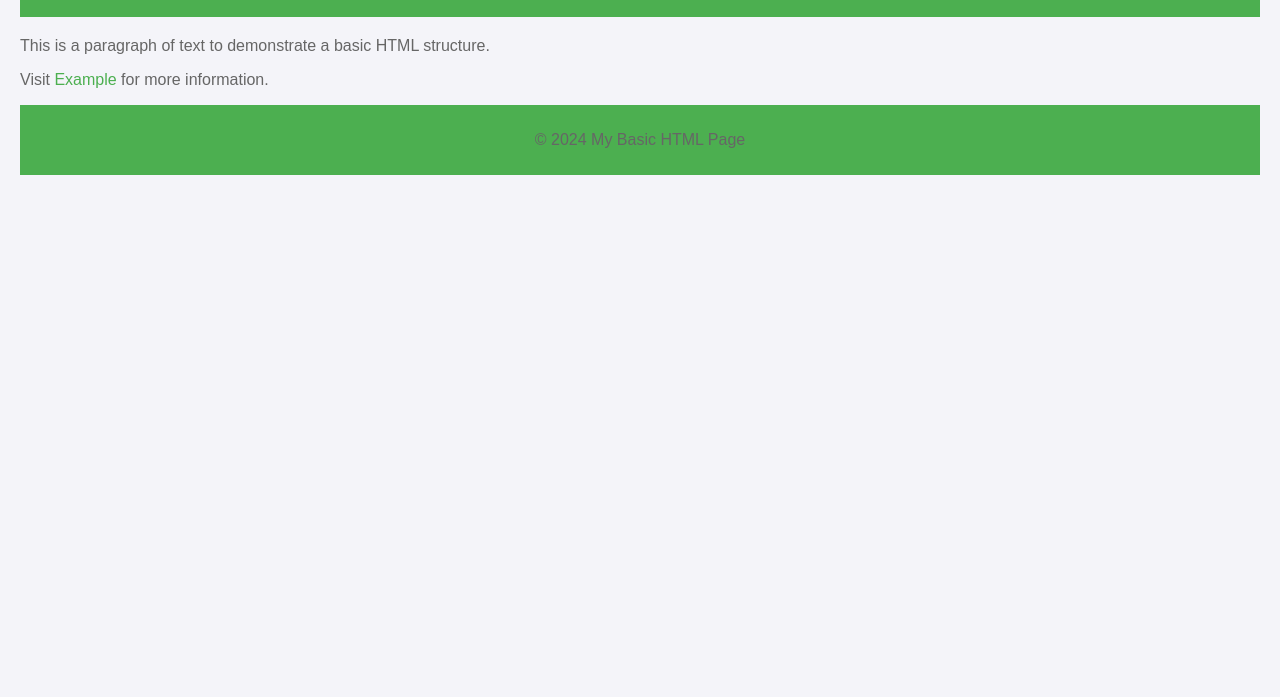
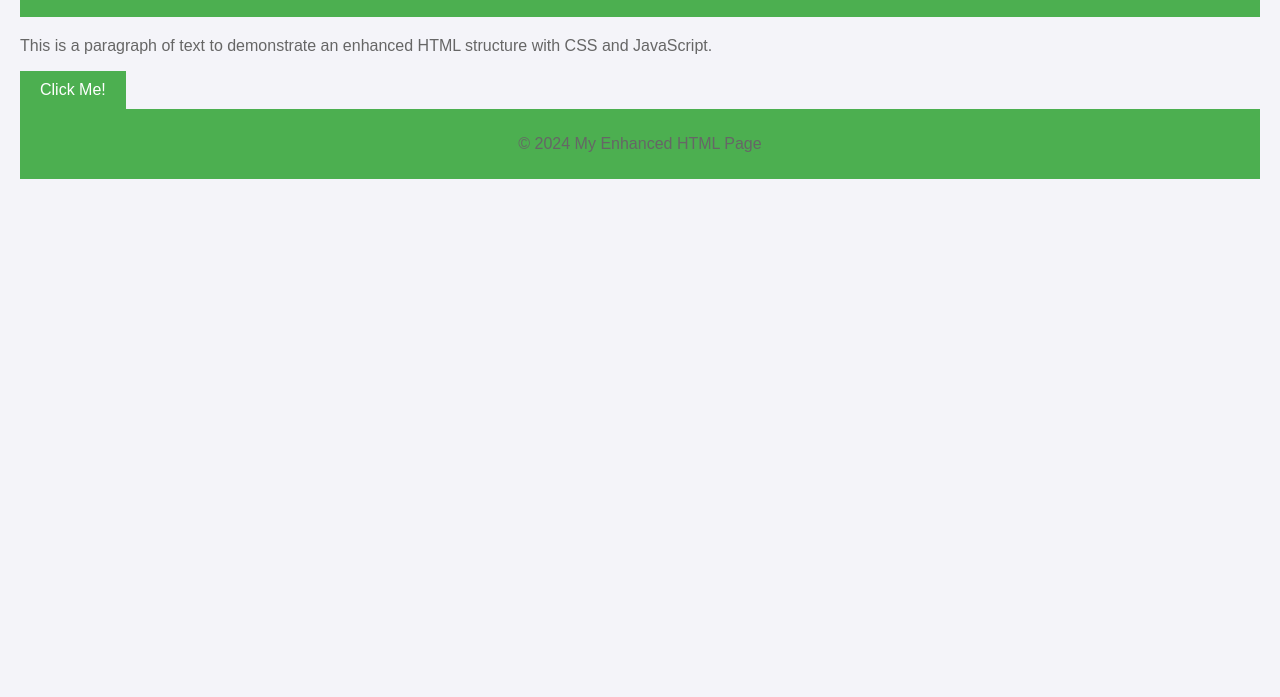
Before and after one commit to lilykayo/kayo_trial, a plain HTML site: page index.html in a window 1280 px wide. Shown: the part 103-800 px from the top of the page. Drawn offline with Linux system fonts and the light colour scheme.

Commit message:
Add files via upload

```diff
--- a/index.html
+++ b/index.html
@@ -3,47 +3,20 @@
 <head>
     <meta charset="UTF-8">
     <meta name="viewport" content="width=device-width, initial-scale=1.0">
-    <title>Basic HTML Page</title>
-    <style>
-        body {
-            font-family: Arial, sans-serif;
-            margin: 20px;
-            background-color: #f4f4f9;
-        }
-        header, footer {
-            background-color: #4CAF50;
-            color: white;
-            text-align: center;
-            padding: 10px 0;
-        }
-        main {
-            margin-top: 20px;
-        }
-        h1 {
-            color: #333;
-        }
-        p {
-            color: #666;
-        }
-        a {
-            color: #4CAF50;
-            text-decoration: none;
-        }
-        a:hover {
-            text-decoration: underline;
-        }
-    </style>
+    <title>Enhanced HTML Page</title>
+    <link rel="stylesheet" href="styles.css">
 </head>
 <body>
     <header>
-        <h1>Welcome to My Basic HTML Page</h1>
+        <h1>Welcome to My Enhanced HTML Page</h1>
     </header>
     <main>
-        <p>This is a paragraph of text to demonstrate a basic HTML structure.</p>
-        <p>Visit <a href="https://www.example.com">Example</a> for more information.</p>
+        <p>This is a paragraph of text to demonstrate an enhanced HTML structure with CSS and JavaScript.</p>
+        <button id="alertButton">Click Me!</button>
     </main>
     <footer>
-        <p>&copy; 2024 My Basic HTML Page</p>
+        <p>&copy; 2024 My Enhanced HTML Page</p>
     </footer>
+    <script src="script.js"></script>
 </body>
 </html>
--- /dev/null
+++ b/script.js
@@ -0,0 +1,4 @@
+// script.js
+document.getElementById('alertButton').addEventListener('click', function() {
+    alert('Button was clicked!');
+});
--- /dev/null
+++ b/styles.css
@@ -0,0 +1,32 @@
+/* styles.css */
+body {
+    font-family: Arial, sans-serif;
+    margin: 20px;
+    background-color: #f4f4f9;
+}
+header, footer {
+    background-color: #4CAF50;
+    color: white;
+    text-align: center;
+    padding: 10px 0;
+}
+main {
+    margin-top: 20px;
+}
+h1 {
+    color: #333;
+}
+p {
+    color: #666;
+}
+button {
+    background-color: #4CAF50;
+    color: white;
+    border: none;
+    padding: 10px 20px;
+    cursor: pointer;
+    font-size: 16px;
+}
+button:hover {
+    background-color: #45a049;
+}
```
